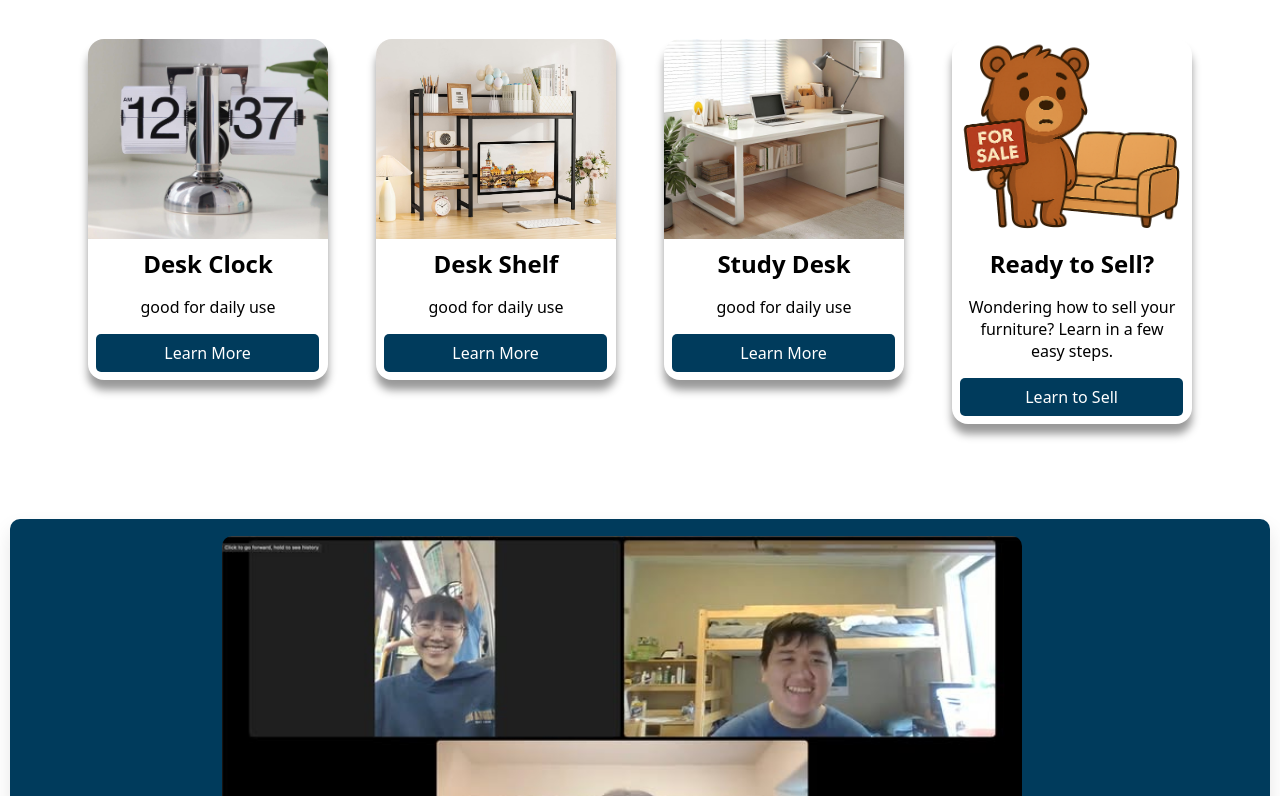
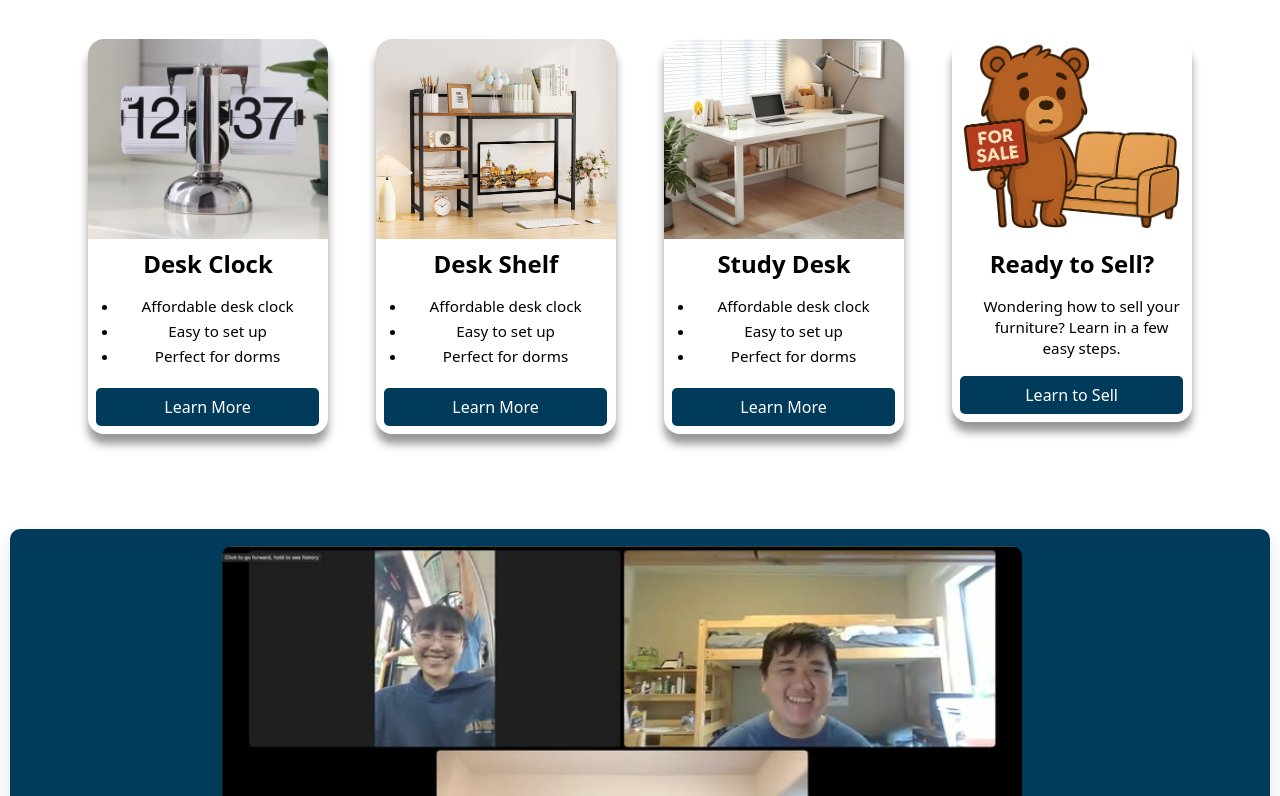
Before and after one commit to ythou00/BruinMart_Official, a React (Vite) app: page / in a window 1280 px wide. Shown: the part 1121-1917 px from the top of the page. Built offline with nearby package versions, Linux system fonts and the light colour scheme; a web font is replaced by a local one.

Commit message:
styled the card words

```diff
--- a/src/component/home.jsx
+++ b/src/component/home.jsx
@@ -31,7 +31,12 @@ export default function Home() {
             imgSrc={deskClockImage}
             imgAlt="Card Image"
             title="Desk Clock"
-            detail="good for daily use"
+            // detail="good for daily use"
+            detail={[
+              "Affordable desk clock",
+              "Easy to set up",
+              "Perfect for dorms"
+            ]}
             buttonText="Learn More"
             link="/sell-guide"
           />
@@ -40,7 +45,12 @@ export default function Home() {
             imgSrc={deskshelfImage}
             imgAlt="Card Image"
             title="Desk Shelf"
-            detail="good for daily use"
+            // detail="good for daily use"
+            detail={[
+              "Affordable desk clock",
+              "Easy to set up",
+              "Perfect for dorms"
+            ]}
             buttonText="Learn More"
             link="/sell-guide"
           />
@@ -49,7 +59,12 @@ export default function Home() {
             imgSrc={studyDeskImage}
             imgAlt="Card Image"
             title="Study Desk"
-            detail="good for daily use"
+            // detail="good for daily use"
+            detail={[
+              "Affordable desk clock",
+              "Easy to set up",
+              "Perfect for dorms"
+            ]}
             buttonText="Learn More"
             link="/sell-guide"
           />
--- a/src/component/itemCard.css
+++ b/src/component/itemCard.css
@@ -35,3 +35,14 @@
 .card-btn:hover{
     background-color: #8BB8E8;
 }
+
+.card-detail {
+  margin: 0.5rem 5%;
+  font-size: 0.95rem;
+  line-height: 1.4;
+  padding-left: 1.2rem;
+}
+
+.card-detail li {
+  margin-bottom: 0.25rem;
+}
--- a/src/component/itemCard.jsx
+++ b/src/component/itemCard.jsx
@@ -7,7 +7,16 @@ export default function ItemCard({ imgSrc, imgAlt, title, detail, buttonText, li
       <div className="card-container">
         {imgSrc && imgAlt && (<img className="card-image" src={imgSrc} alt={imgAlt} />)}
         {title && <h1 className="card-title">{title}</h1>}
-        {detail && <p className="card-detail">{detail}</p>}
+        {/* {detail && <p className="card-detail">{detail}</p>} */}
+        {Array.isArray(detail) ? (
+          <ul className="card-detail">
+            {detail.map((point, index) => (
+              <li key={index}>{point}</li>
+            ))}
+          </ul>
+        ) : (
+          <p className="card-detail">{detail}</p>
+        )}
         {link && buttonText && (<Link to={link} className="card-btn">{buttonText}</Link>)}
       </div>
     );
--- a/src/component/searchPage.jsx
+++ b/src/component/searchPage.jsx
@@ -80,7 +80,12 @@ export default function SearchPage() {
             imgSrc={item.image}
             imgAlt={item.label}
             title={item.label}
-            detail={`Price: ${item.price} | Type: ${item.type}`}
+            // detail={`Price: ${item.price} | Type: ${item.type}`}
+            detail={[
+              `Price: ${item.price}`,
+              `Type: ${item.type}`,
+              `Category: ${item.type === "Furniture" ? "Essentials" : "Misc"}`,
+            ]}
             buttonText="Learn More"
             link="/sell-guide"
           />
```
